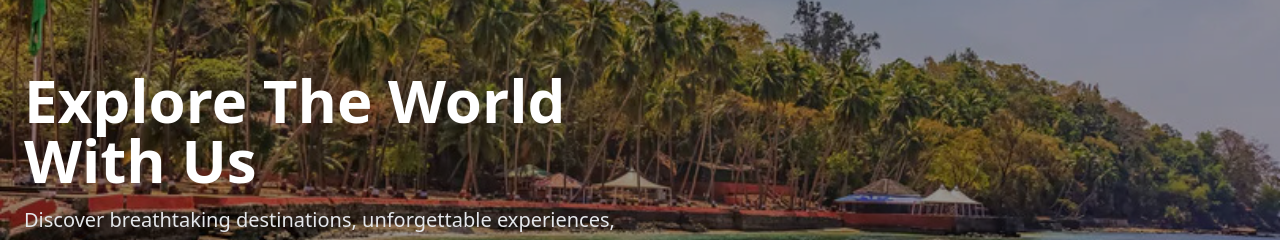
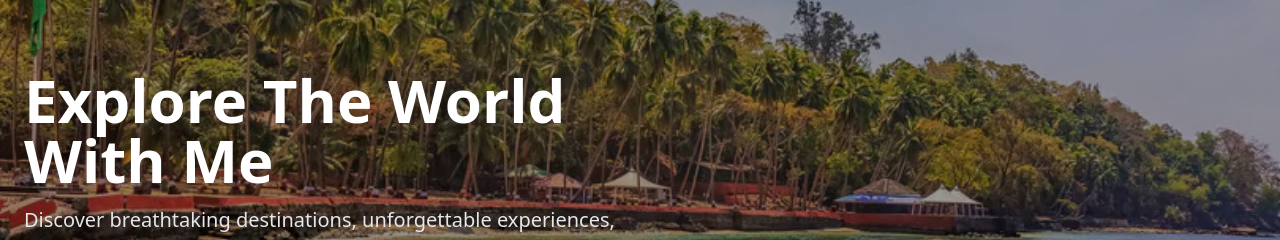
Before and after one commit to admiregroup2025/TravelnWorldZ, a React (Vite) app: page /aboutUs in a window 1280 px wide. Shown: the part 299-539 px from the top of the page. Built offline with nearby package versions, Linux system fonts and the light colour scheme.

Commit message:
change home heading

```diff
--- a/src/components/aboutUs/HeroPage.jsx
+++ b/src/components/aboutUs/HeroPage.jsx
@@ -13,7 +13,7 @@ const HeroPage = () => {
       {/* Content */}
       <div className="relative z-20 max-w-2xl px-6 text-left text-white">
         <h1 className="text-4xl md:text-6xl font-bold leading-tight">
-          Explore The World With Us
+          Explore The World With Me
         </h1>
         <p className="mt-4 text-lg md:text-xl text-gray-200">
           Discover breathtaking destinations, unforgettable experiences, and
```
